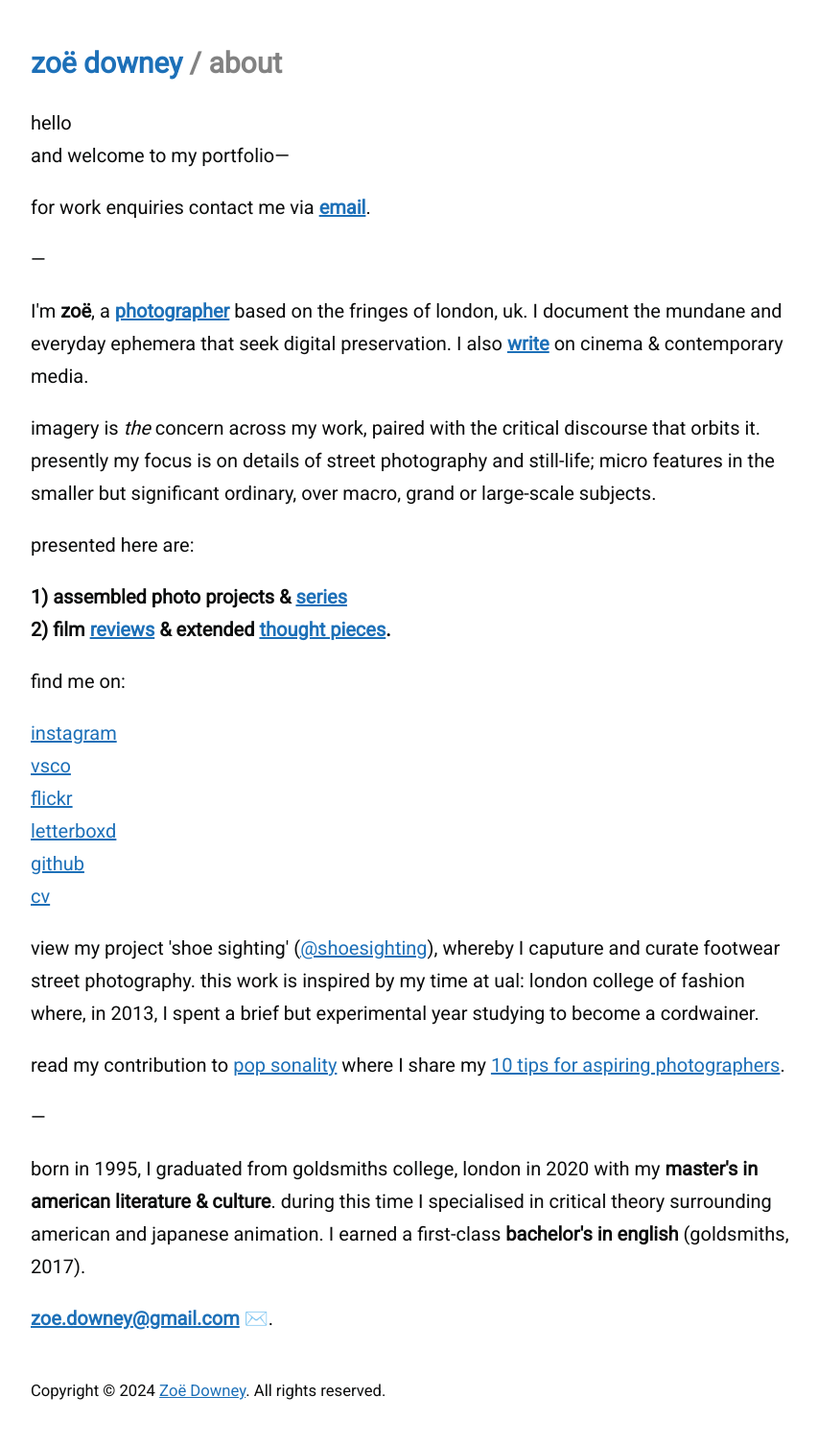
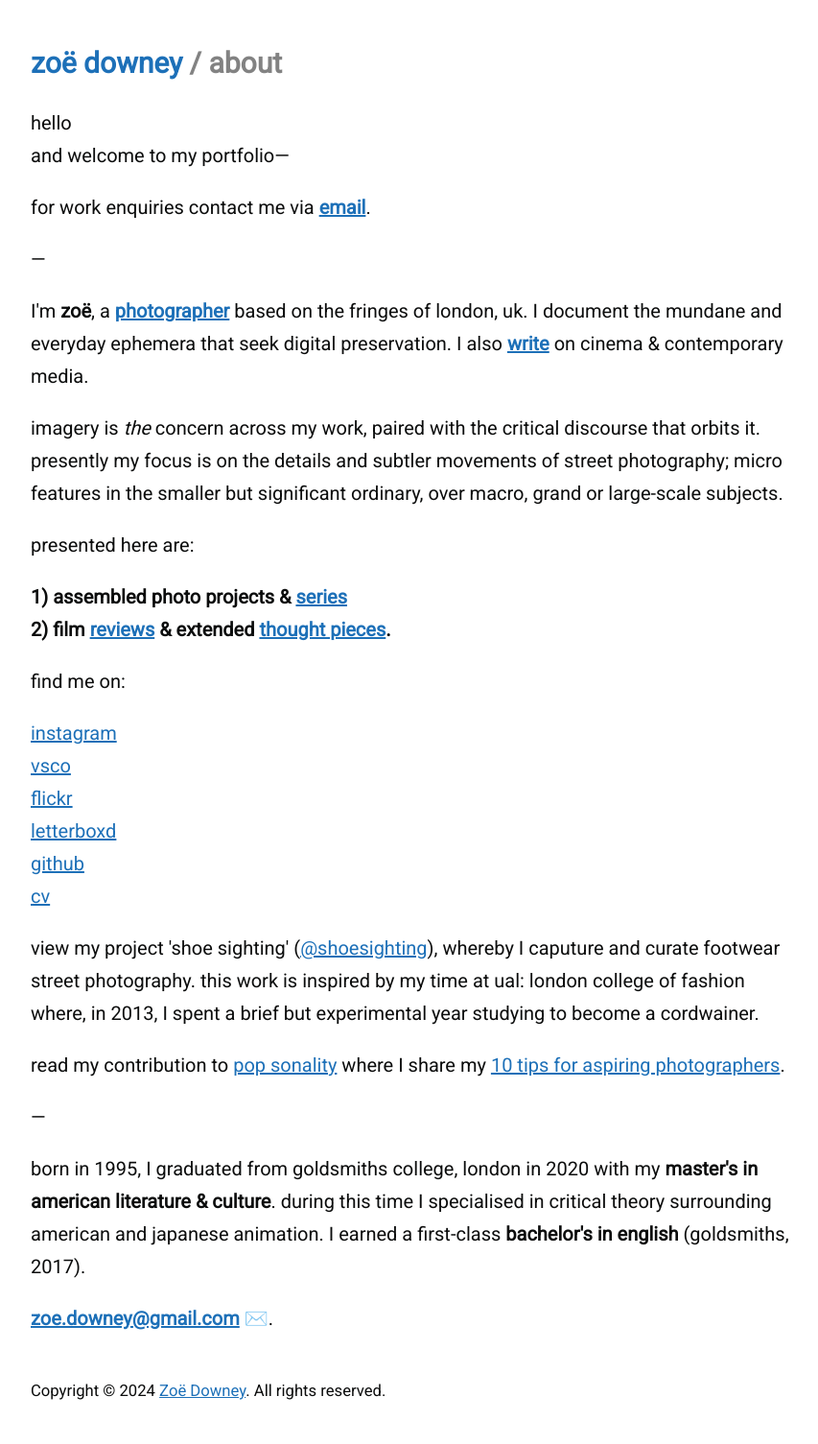
Before and after one commit to zoeurl/zoedowney.github.io, a Jekyll site: the page built from about/index.html, in a window 1280 px wide. Shown: the whole page at 96% size, without its empty margins (208-1061 px from the left). Built offline with Jekyll 4.4.1, drawn with Linux system fonts in a browser that asks for light colours.

Commit message:
Update index.html

```diff
--- a/about/index.html
+++ b/about/index.html
@@ -13,7 +13,7 @@
 </p>
 I'm <strong>zoë</strong>, a <strong><a href="https://www.zoedowney.com/photography/">photographer</a></strong> based on the fringes of london, uk. I document the mundane and everyday ephemera that seek digital preservation. I also <strong><a href="https://www.zoedowney.com/writing/">write</a></strong> on cinema & contemporary media.
 </p>
-imagery is <em>the</em> concern across my work, paired with the critical discourse that orbits it. presently my focus is on details of street photography and still-life; micro features in the smaller but significant ordinary, over macro, grand or large-scale subjects.
+imagery is <em>the</em> concern across my work, paired with the critical discourse that orbits it. presently my focus is on the details and subtler movements of street photography; micro features in the smaller but significant ordinary, over macro, grand or large-scale subjects.
 </p>
 presented here are:
 </p>
```
